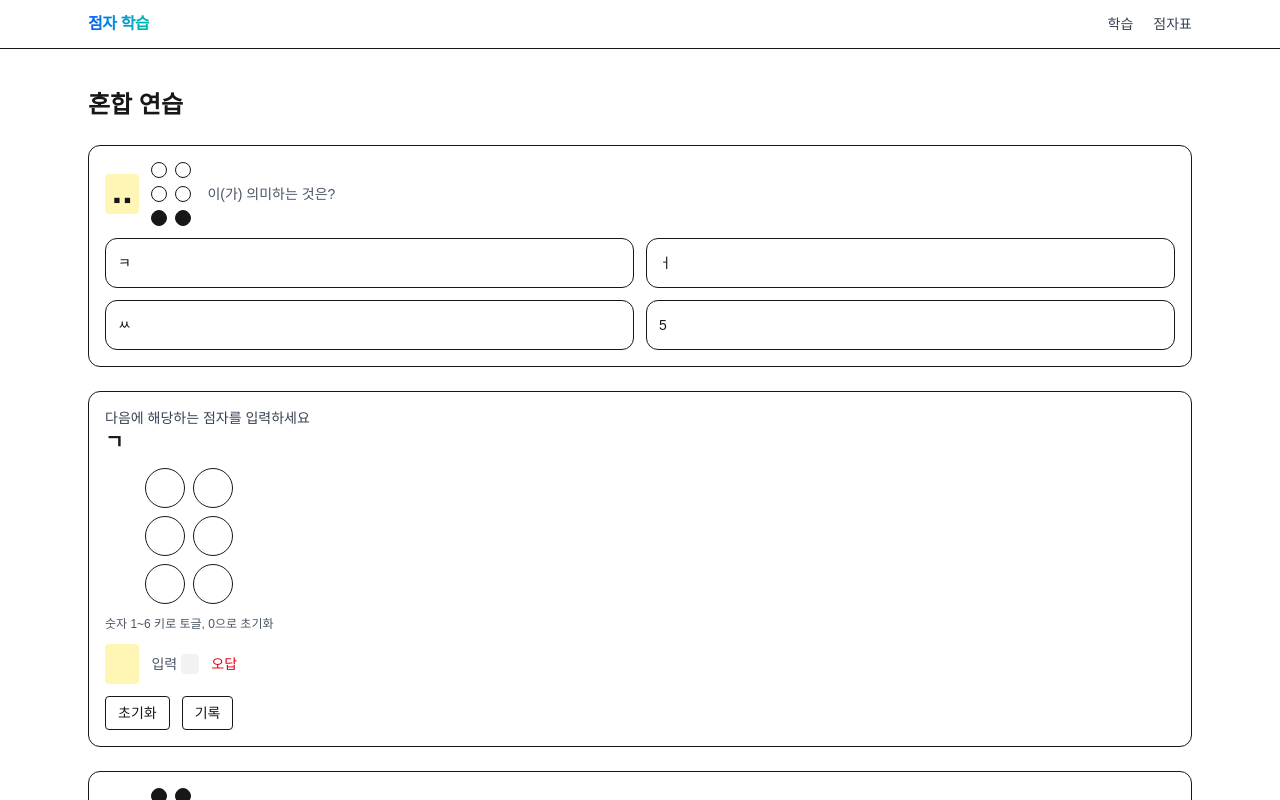
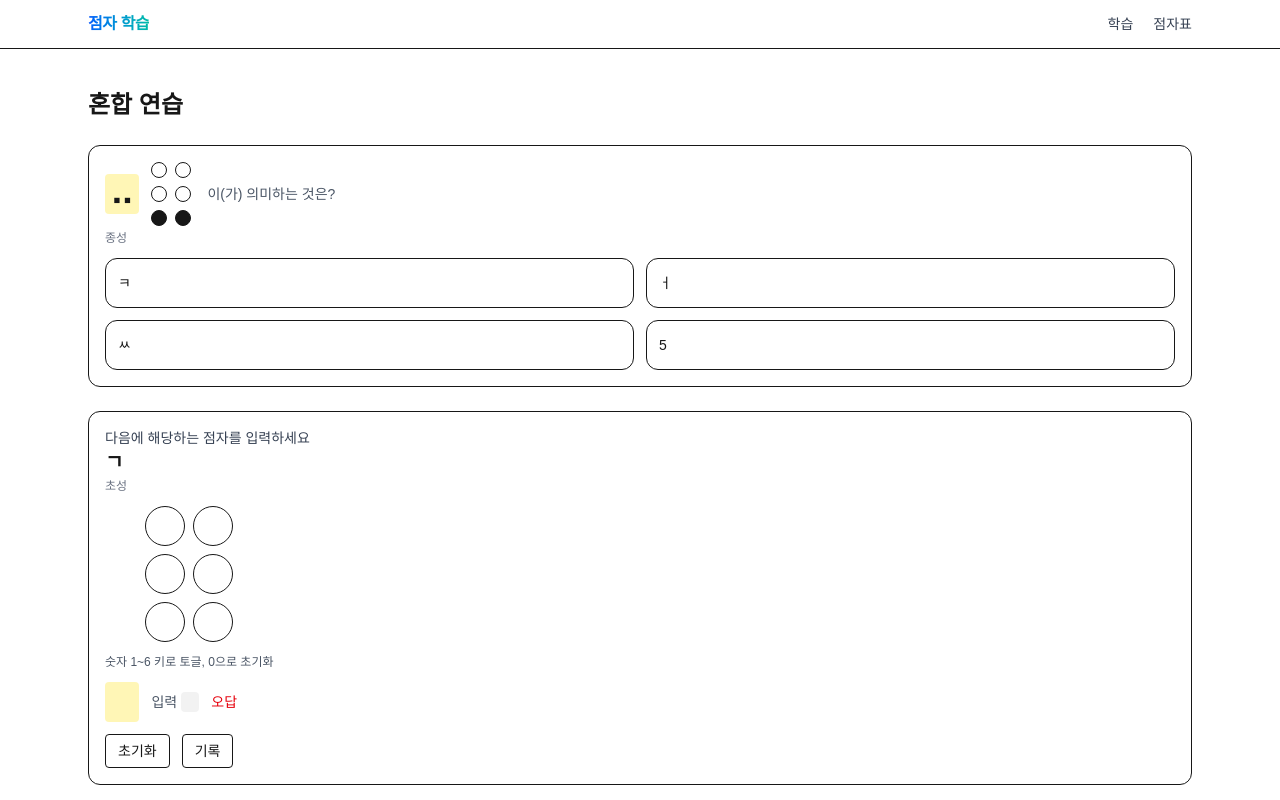
Before and after one commit to ByuN0-0/braille, a Next.js app: page /practice/mix in a window 1280 px wide. Shown: the top 800 px of the page. Built offline with nearby package versions, Linux system fonts and the light colour scheme.

Commit message:
feat: 문제에 초성/종성 힌트 추가 및 QuizInput, QuizMCQ 컴포넌트 수정

```diff
--- a/src/app/practice/choice/[scope]/page.tsx
+++ b/src/app/practice/choice/[scope]/page.tsx
@@ -64,9 +64,11 @@ export default function ChoiceScopePage() {
       const merged = [...choices.slice(0, idx), q, ...choices.slice(idx)];
       const questionType: "label-to-glyph" | "glyph-to-label" = Math.random() > 0.5 ? "label-to-glyph" : "glyph-to-label";
       const isMulti = Array.isArray(q.masks) && q.masks.length > 1;
+      const subtitle = scope === "initial" ? "초성" : scope === "final" ? "종성" : undefined;
       return {
         questionType,
         label: q.label,
+        subtitle,
         ...(isMulti
           ? { answerMasks: q.masks }
           : { answerMask: q.mask ?? (Array.isArray(q.masks) ? q.masks[0] : undefined) }),
--- a/src/app/practice/choice/page.tsx
+++ b/src/app/practice/choice/page.tsx
@@ -13,6 +13,9 @@ const pool = [
   ...(vowels as unknown as GlyphItem[]),
   ...(numbers as unknown as GlyphItem[]),
 ];
+
+const initialIds = new Set((consonantsInitial as unknown as GlyphItem[]).map((x) => x.id));
+const finalIds = new Set((consonantsFinal as unknown as GlyphItem[]).map((x) => x.id));
 
 function pickRandom<T>(arr: T[], n: number): T[] {
   const copy = [...arr];
@@ -31,9 +34,11 @@ export default function PracticeChoicePage() {
       const choices = pickRandom(pool.filter((x) => x.id !== q.id), 3);
       const idx = Math.floor(Math.random() * 4);
       const merged = [...choices.slice(0, idx), q, ...choices.slice(idx)];
+      const subtitle = initialIds.has(q.id) ? "초성" : finalIds.has(q.id) ? "종성" : undefined;
       return {
         questionType: Math.random() > 0.5 ? "label-to-glyph" : "glyph-to-label",
         label: q.label,
+        subtitle,
         answerMask: q.masks[0],
         choices: merged.map((m) => ({ label: m.label, mask: m.masks[0] })),
       } as const;
--- a/src/app/practice/input/page.tsx
+++ b/src/app/practice/input/page.tsx
@@ -48,11 +48,17 @@ function PracticeInputInner() {
   }
 
   const answerMasks = item.type === "number" && item.masks.length > 1 ? [item.masks[item.masks.length - 1]] : item.masks;
+  const isConsonant = item.type === "consonant";
+  const subtitle = isConsonant
+    ? ([...(consonantsInitial as unknown as GlyphItem[])].some((x) => x.id === item.id)
+        ? "초성"
+        : ([...(consonantsFinal as unknown as GlyphItem[])].some((x) => x.id === item.id) ? "종성" : undefined))
+    : undefined;
 
   return (
     <div className="space-y-4">
       <h1 className="text-2xl font-bold">입력형 연습</h1>
-      <QuizInput label={item.label} answerMasks={answerMasks} />
+      <QuizInput label={item.label} answerMasks={answerMasks} subtitle={subtitle} />
     </div>
   );
 }
--- a/src/app/practice/mix/page.tsx
+++ b/src/app/practice/mix/page.tsx
@@ -14,6 +14,9 @@ const pool = [
   ...(vowels as unknown as GlyphItem[]),
   ...(numbers as unknown as GlyphItem[]),
 ];
+
+const initialIds = new Set((consonantsInitial as unknown as GlyphItem[]).map((x) => x.id));
+const finalIds = new Set((consonantsFinal as unknown as GlyphItem[]).map((x) => x.id));
 
 function pickRandom<T>(arr: T[], n: number): T[] {
   const copy = [...arr];
@@ -41,6 +44,7 @@ export default function PracticeMixPage() {
               <QuizMCQ
                 questionType={Math.random() > 0.5 ? "label-to-glyph" : "glyph-to-label"}
                 label={q.label}
+                subtitle={q.type === "consonant" ? (initialIds.has(q.id) ? "초성" : (finalIds.has(q.id) ? "종성" : undefined)) : undefined}
                 answerMask={q.masks[0]}
                 choices={pickRandom(pool.filter((x) => x.id !== q.id), 3)
                   .concat(q)
@@ -48,7 +52,11 @@ export default function PracticeMixPage() {
                   .map((m) => ({ label: m.label, mask: m.masks[0] }))}
               />
             ) : (
-              <QuizInput label={q.label} answerMasks={q.masks} />
+              <QuizInput
+                label={q.label}
+                answerMasks={q.masks}
+                subtitle={q.type === "consonant" ? (initialIds.has(q.id) ? "초성" : (finalIds.has(q.id) ? "종성" : undefined)) : undefined}
+              />
             )}
           </div>
         ))}
--- a/src/components/QuizInput.tsx
+++ b/src/components/QuizInput.tsx
@@ -7,9 +7,10 @@ import { equalMasks } from "@/lib/braille";
 type QuizInputProps = {
 	label: string; // 문제 라벨 (글자 또는 단어)
 	answerMasks: number[]; // 정답 마스크 배열(단어는 여러 글자)
+	subtitle?: string; // 힌트(예: 초성/종성)
 };
 
-export const QuizInput: FC<QuizInputProps> = ({ label, answerMasks }) => {
+export const QuizInput: FC<QuizInputProps> = ({ label, answerMasks, subtitle }) => {
 	const [inputMask, setInputMask] = useState(0);
 	const [history, setHistory] = useState<{ correct: boolean; given: number }[]>([]);
 	const isCorrect = useMemo(() => equalMasks([inputMask], [answerMasks[0]]), [inputMask, answerMasks]);
@@ -19,6 +20,7 @@ export const QuizInput: FC<QuizInputProps> = ({ label, answerMasks }) => {
 			<div>
 				<p className="text-sm text-gray-700">다음에 해당하는 점자를 입력하세요</p>
 				<h3 className="text-xl font-semibold">{label}</h3>
+				{subtitle ? <p className="text-xs text-gray-500 mt-0.5">{subtitle}</p> : null}
 			</div>
 			<DotPadInput value={inputMask} onChange={setInputMask} />
 			<div className="flex items-center gap-3">
--- a/src/components/QuizMCQ.tsx
+++ b/src/components/QuizMCQ.tsx
@@ -7,6 +7,7 @@ type Choice = { label: string; mask?: number; masks?: number[] };
 export type QuizMCQProps = {
 	questionType: "glyph-to-label" | "label-to-glyph";
 	label: string;
+	subtitle?: string;
 	answerMask?: number;
 	answerMasks?: number[];
 	choices: Choice[]; // 4지선다
@@ -28,7 +29,7 @@ const renderGlyph = (mask?: number, masks?: number[]) => {
 	);
 };
 
-export const QuizMCQ: FC<QuizMCQProps> = ({ questionType, label, answerMask, answerMasks, choices }) => {
+export const QuizMCQ: FC<QuizMCQProps> = ({ questionType, label, subtitle, answerMask, answerMasks, choices }) => {
 	const [selected, setSelected] = useState<number | null>(null);
 	const correct = useMemo(() => selected != null && (
 		choices[selected].mask != null
@@ -38,7 +39,8 @@ export const QuizMCQ: FC<QuizMCQProps> = ({ questionType, label, answerMask, ans
 
 	return (
 		<div className="space-y-3">
-			<div className="flex items-center gap-3">
+			<div className="flex flex-col gap-1">
+				<div className="flex items-center gap-3">
 				{questionType === "label-to-glyph" ? (
 					<h3 className="text-xl font-semibold">{label}의 점자는?</h3>
 				) : (
@@ -47,6 +49,8 @@ export const QuizMCQ: FC<QuizMCQProps> = ({ questionType, label, answerMask, ans
 						<span className="text-sm text-gray-600">이(가) 의미하는 것은?</span>
 					</div>
 				)}
+				</div>
+				{subtitle ? <span className="text-xs text-gray-500">{subtitle}</span> : null}
 			</div>
 			<div className="grid grid-cols-1 sm:grid-cols-2 gap-3">
 				{choices.map((c, idx) => (
```
